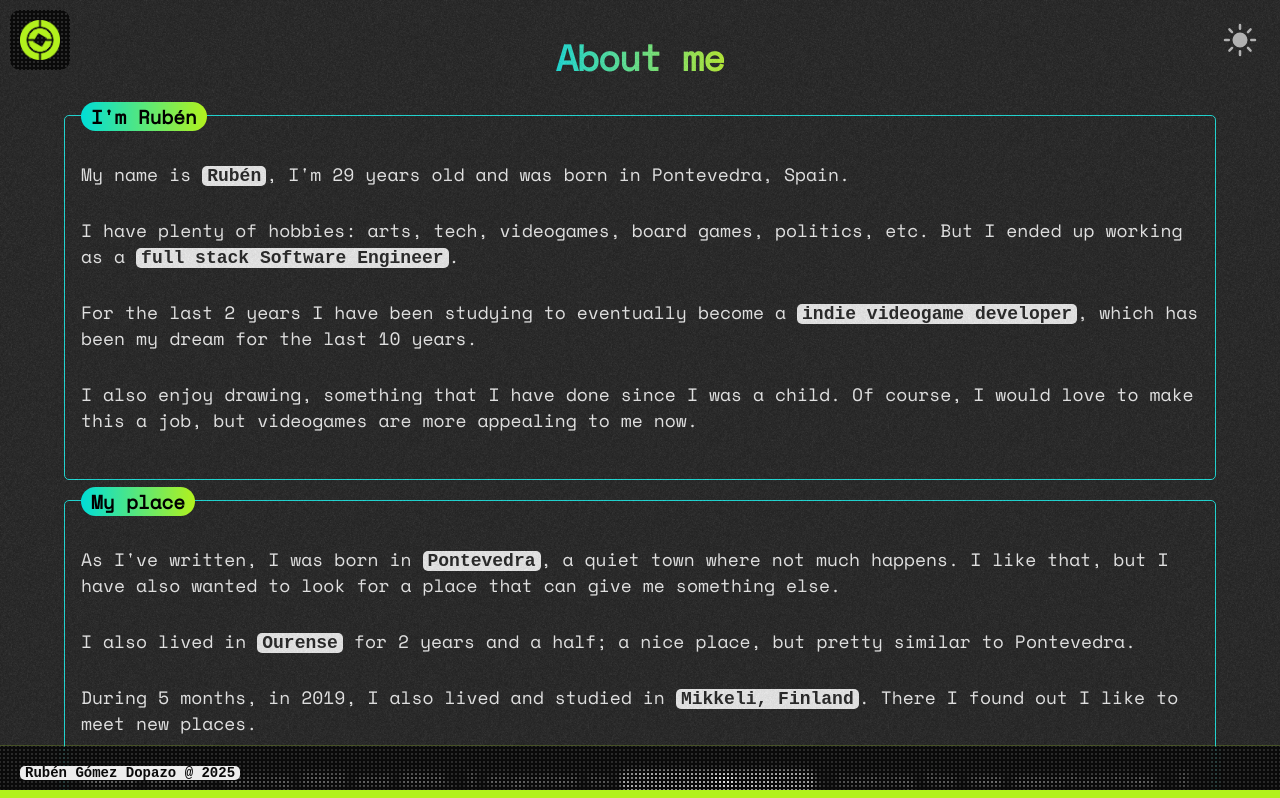
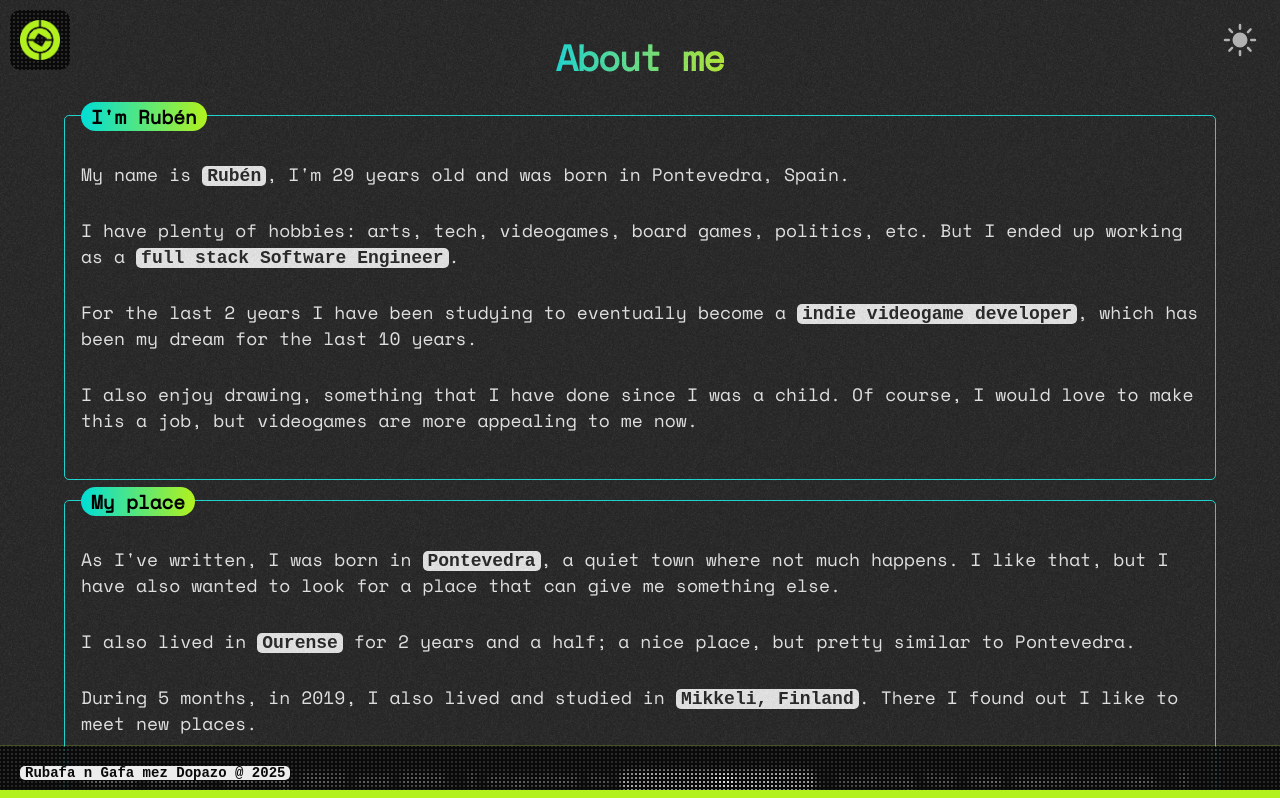
Before and after one commit to Rebun13/portfolio, a Next.js app: page / in a window 1280 px wide. Shown: the top 798 px of the page. Built offline with nearby package versions, Linux system fonts and the light colour scheme.

Commit message:
Cambié mi nombre Mi nombre es ahora Rubafa :)

```diff
--- a/app/layout.tsx
+++ b/app/layout.tsx
@@ -26,7 +26,7 @@ export default function RootLayout({
             <Navbar />
             <ThemeToggle />
             {children}
-            <Footer title={`Rubén Gómez Dopazo @ ${new Date().getFullYear()}`} />
+            <Footer title={`Rubafa n Gafa mez Dopazo @ ${new Date().getFullYear()}`} />
           </div>
         </ThemeProvider>
       </body>
```
